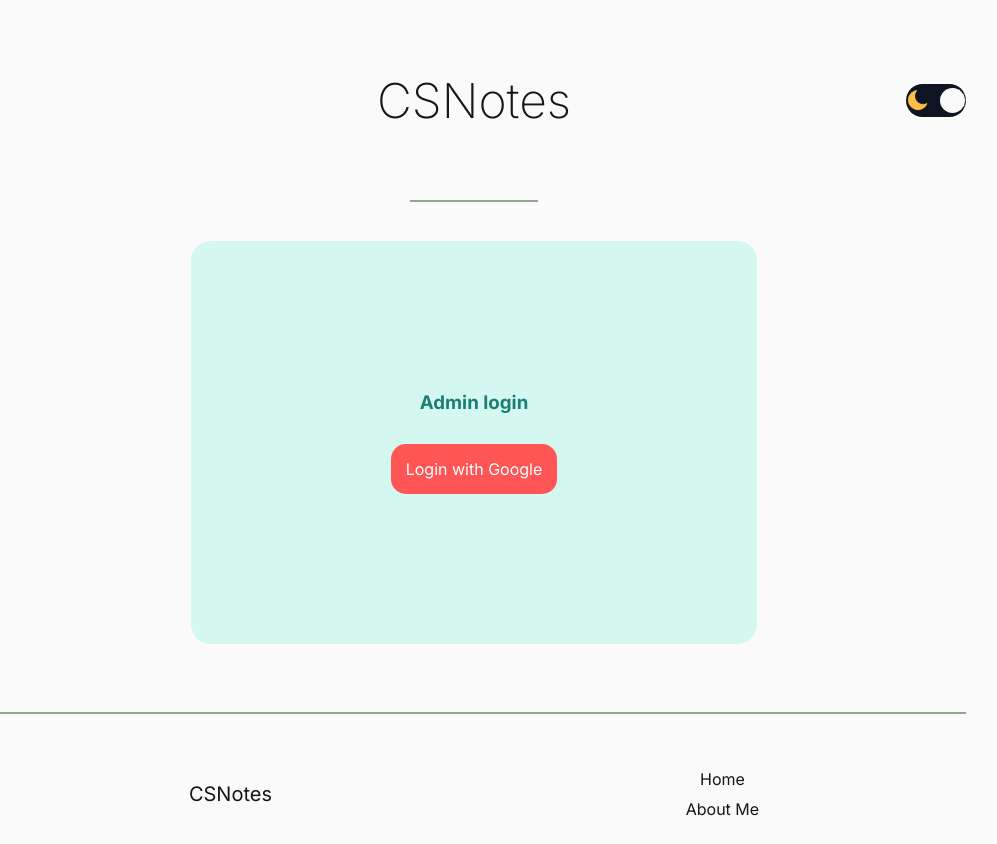
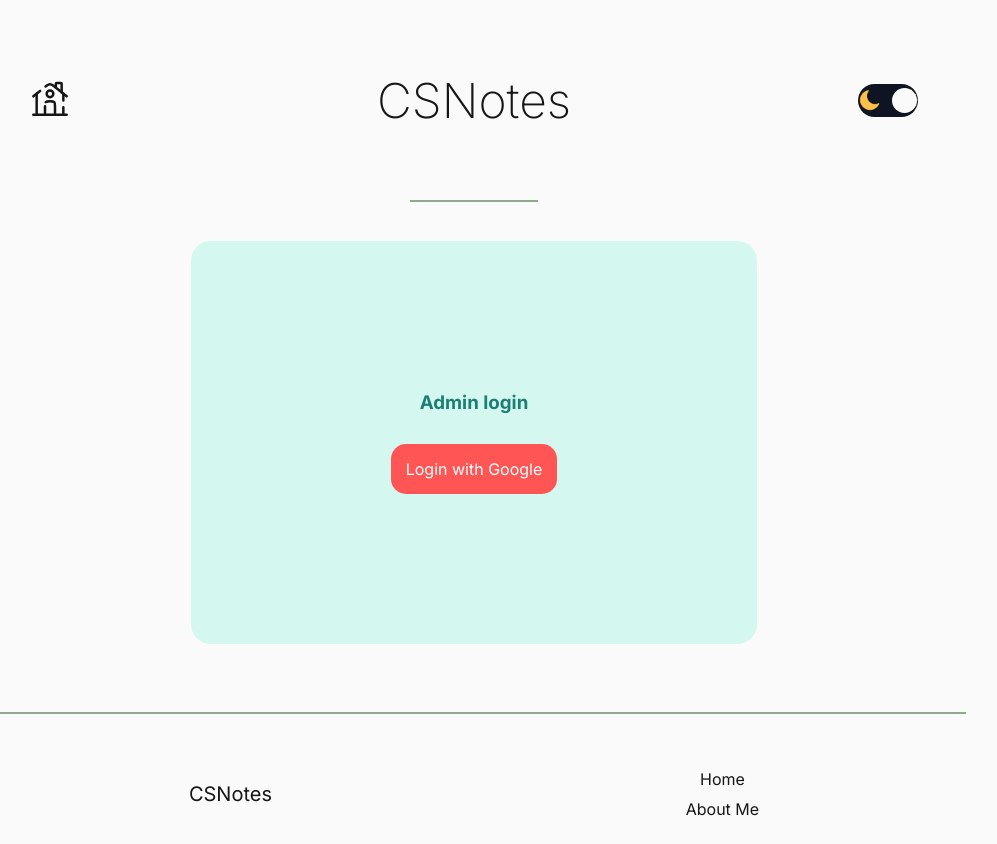
Before and after one commit to DawoodKamar/CSNotes, a Next.js app: page /login in a window 1280 px wide. Shown: the whole page, without its empty margins (166-1163 px from the left). Built offline with nearby package versions, Linux system fonts and the light colour scheme; no server answers.

Commit message:
Add home icon to Navbar and add more comments

```diff
--- a/src/app/posts/[slug]/blogpage.module.css
+++ b/src/app/posts/[slug]/blogpage.module.css
@@ -47,6 +47,9 @@
     margin: 0 auto;
 
 }
+.postDetails{
+    background-color: var(--bg);
+}
 
 .postDetails img {
     max-width: 100%;
--- a/src/app/posts/[slug]/page.jsx
+++ b/src/app/posts/[slug]/page.jsx
@@ -45,7 +45,8 @@ const BlogPage = async ({ params }) => {
   // Use DOMPurify to check the post and make sure it is clean to set as inner html
   const cleanHTML = DOMPurify.sanitize(decodedContent, {
     ADD_TAGS: ['iframe'],
-    ADD_ATTR: ['allow', 'allowfullscreen', 'frameborder', 'src', 'title', 'width', 'height']
+    ADD_ATTR: ['allow', 'allowfullscreen', 'frameborder', 'src', 'title', 'width', 'height'],
+    FORBID_ATTR: ['style']
   });
 
   return (
--- a/src/components/Footer/Footer.jsx
+++ b/src/components/Footer/Footer.jsx
@@ -2,7 +2,7 @@ import Image from "next/image";
 import styles from "./footer.module.css";
 import Link from "next/link";
 
-
+// Component for the footer of the web application
 const Footer = () => {
   return (
   <>
@@ -10,10 +10,6 @@ const Footer = () => {
     <div className={styles.container}>
       <div className={styles.left}>
         <Link href="/ "><h3 className={styles.logo}>CSNotes</h3></Link>
-        {/* <div className={styles.icons}>
-            <Image src="/youtube.png" alt="Youtube logo" width={18} height={18} />
-            <Image src="/twitter.png" alt="twitter logo" width={18} height={18} />
-        </div> */}
       </div>
       <div className={styles.right}>
         <Link href="/">Home</Link>
--- a/src/components/featured/Featured.jsx
+++ b/src/components/featured/Featured.jsx
@@ -1,7 +1,7 @@
 import styles from "./featured.module.css";
 import Link from "next/link";
 
-
+// Component to handle the featured section of the side bar
 const Featured = () => {
   return (
     <div className={styles.container}>
--- a/src/components/navbar/Navbar.jsx
+++ b/src/components/navbar/Navbar.jsx
@@ -2,10 +2,20 @@ import ThemeToggle from "../themeToggle/ThemeToggle";
 import styles from "./navbar.module.css";
 import Link from "next/link";
 
+// Navbar/header section of the webapp
 const Navbar = () => {
-  return (<>
+  return (
+  <>
     <div className={styles.container}>
-      <div className={styles.empty}></div>
+      <Link href="/ " className={styles.empty}><svg xmlns="http://www.w3.org/2000/svg" width="40px" height="40px" viewBox="0 0 24 24" fill="none">
+<path d="M22 22L2 22" stroke="#1C274C" stroke-width="1.5" stroke-linecap="round"/>
+<path d="M2 11L6.06296 7.74968M22 11L13.8741 4.49931C12.7784 3.62279 11.2216 3.62279 10.1259 4.49931L9.34398 5.12486" stroke="#1C274C" stroke-width="1.5" stroke-linecap="round"/>
+<path d="M15.5 5.5V3.5C15.5 3.22386 15.7239 3 16 3H18.5C18.7761 3 19 3.22386 19 3.5V8.5" stroke="#1C274C" stroke-width="1.5" stroke-linecap="round"/>
+<path d="M4 22V9.5" stroke="#1C274C" stroke-width="1.5" stroke-linecap="round"/>
+<path d="M20 9.5V13.5M20 22V17.5" stroke="#1C274C" stroke-width="1.5" stroke-linecap="round"/>
+<path d="M15 22V17C15 15.5858 15 14.8787 14.5607 14.4393C14.1213 14 13.4142 14 12 14C10.5858 14 9.87868 14 9.43934 14.4393M9 22V17" stroke="#1C274C" stroke-width="1.5" stroke-linecap="round" stroke-linejoin="round"/>
+<path d="M14 9.5C14 10.6046 13.1046 11.5 12 11.5C10.8954 11.5 10 10.6046 10 9.5C10 8.39543 10.8954 7.5 12 7.5C13.1046 7.5 14 8.39543 14 9.5Z" stroke="#1C274C" stroke-width="1.5"/>
+</svg></Link>
       <Link href="/ "><h2 className={styles.logo}>CSNotes</h2></Link>
       <ThemeToggle />
     </div>
--- a/src/components/navbar/navbar.module.css
+++ b/src/components/navbar/navbar.module.css
@@ -1,4 +1,5 @@
 .container{
+    padding: 0 6rem;
     height: 200px;
     display: flex;
     align-items: center;
@@ -6,6 +7,9 @@
 }
 .empty {
     flex: 1;
+}
+.empty svg > path{
+    stroke: var(--text);
 }
 .logo{
     font-size: 3rem;
@@ -30,3 +34,14 @@
 
     }
   }
+  @media (max-width: 1280px) {
+    .container{
+        padding:0 3rem;
+    }
+  }
+
+  @media (max-width: 640px) {
+    .container{
+        padding: 0rem;
+    }
+  }
--- a/src/components/postcard/Postcard.jsx
+++ b/src/components/postcard/Postcard.jsx
@@ -7,7 +7,7 @@ import { JSDOM } from 'jsdom';
 const Postcard = ({id, item}) => {
   const window = (new JSDOM('')).window;
   const DOMPurify = createDOMPurify(window);
-  const cleanHTML = DOMPurify.sanitize(item.desc.substring(0,200))
+  const cleanHTML = DOMPurify.sanitize(item.desc.substring(0,200), {FORBID_ATTR:['style']})
 
   return (
     <div className={styles.container} key={id}>
```
